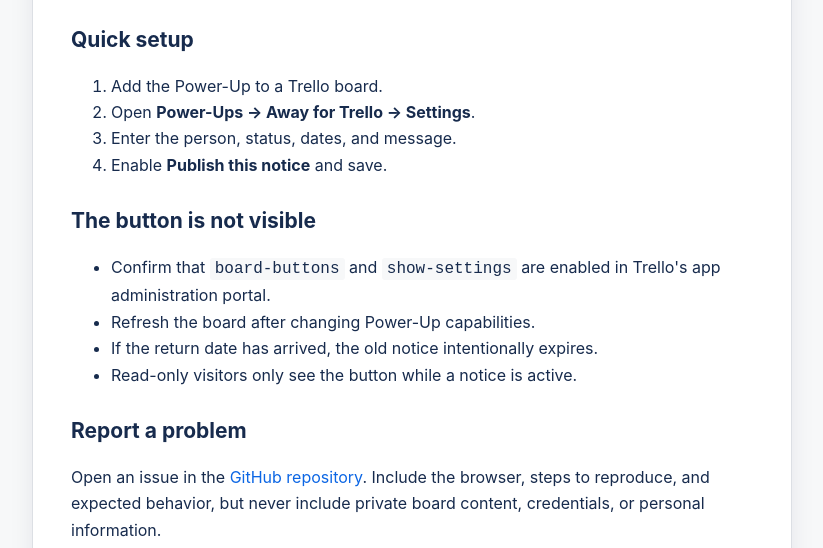
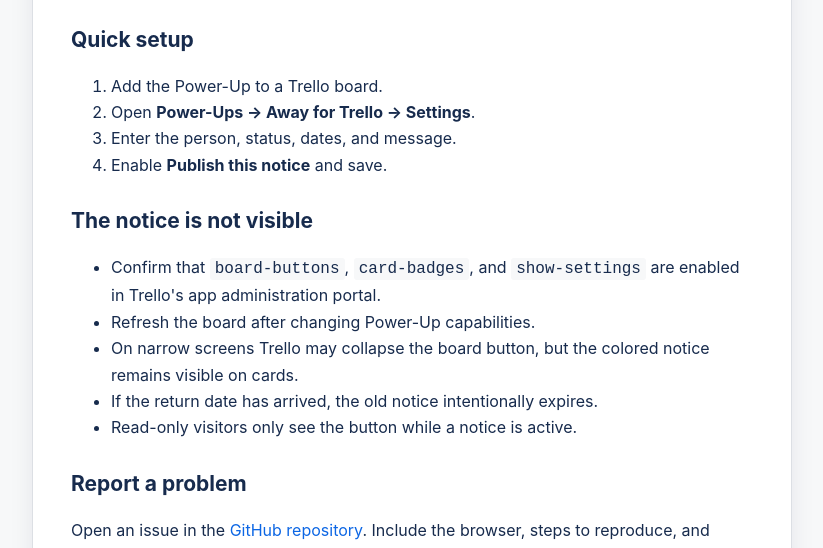
Before and after one commit to shockworld/away-for-trello, a website: page support.html in a window 1280 px wide. Shown: the part 252-800 px from the top of the page, without its empty margins (228-1051 px from the left). Drawn offline with Linux system fonts and the light colour scheme.

Commit message:
Update notice troubleshooting

```diff
--- a/support.html
+++ b/support.html
@@ -4,7 +4,7 @@
   <body class="document-page">
     <main class="document"><a class="brand" href="./"><img src="./images/away-for-trello.png" alt="">Away for Trello</a><h1>Support</h1><p>Away for Trello is a free, open-source Power-Up maintained by Shockworld.</p>
       <h2>Quick setup</h2><ol><li>Add the Power-Up to a Trello board.</li><li>Open <strong>Power-Ups → Away for Trello → Settings</strong>.</li><li>Enter the person, status, dates, and message.</li><li>Enable <strong>Publish this notice</strong> and save.</li></ol>
-      <h2>The button is not visible</h2><ul><li>Confirm that <code>board-buttons</code> and <code>show-settings</code> are enabled in Trello's app administration portal.</li><li>Refresh the board after changing Power-Up capabilities.</li><li>If the return date has arrived, the old notice intentionally expires.</li><li>Read-only visitors only see the button while a notice is active.</li></ul>
+      <h2>The notice is not visible</h2><ul><li>Confirm that <code>board-buttons</code>, <code>card-badges</code>, and <code>show-settings</code> are enabled in Trello's app administration portal.</li><li>Refresh the board after changing Power-Up capabilities.</li><li>On narrow screens Trello may collapse the board button, but the colored notice remains visible on cards.</li><li>If the return date has arrived, the old notice intentionally expires.</li><li>Read-only visitors only see the button while a notice is active.</li></ul>
       <h2>Report a problem</h2><p>Open an issue in the <a href="https://github.com/shockworld/away-for-trello/issues">GitHub repository</a>. Include the browser, steps to reproduce, and expected behavior, but never include private board content, credentials, or personal information.</p>
       <p><a href="./">← Back to Away for Trello</a></p>
     </main>
```
